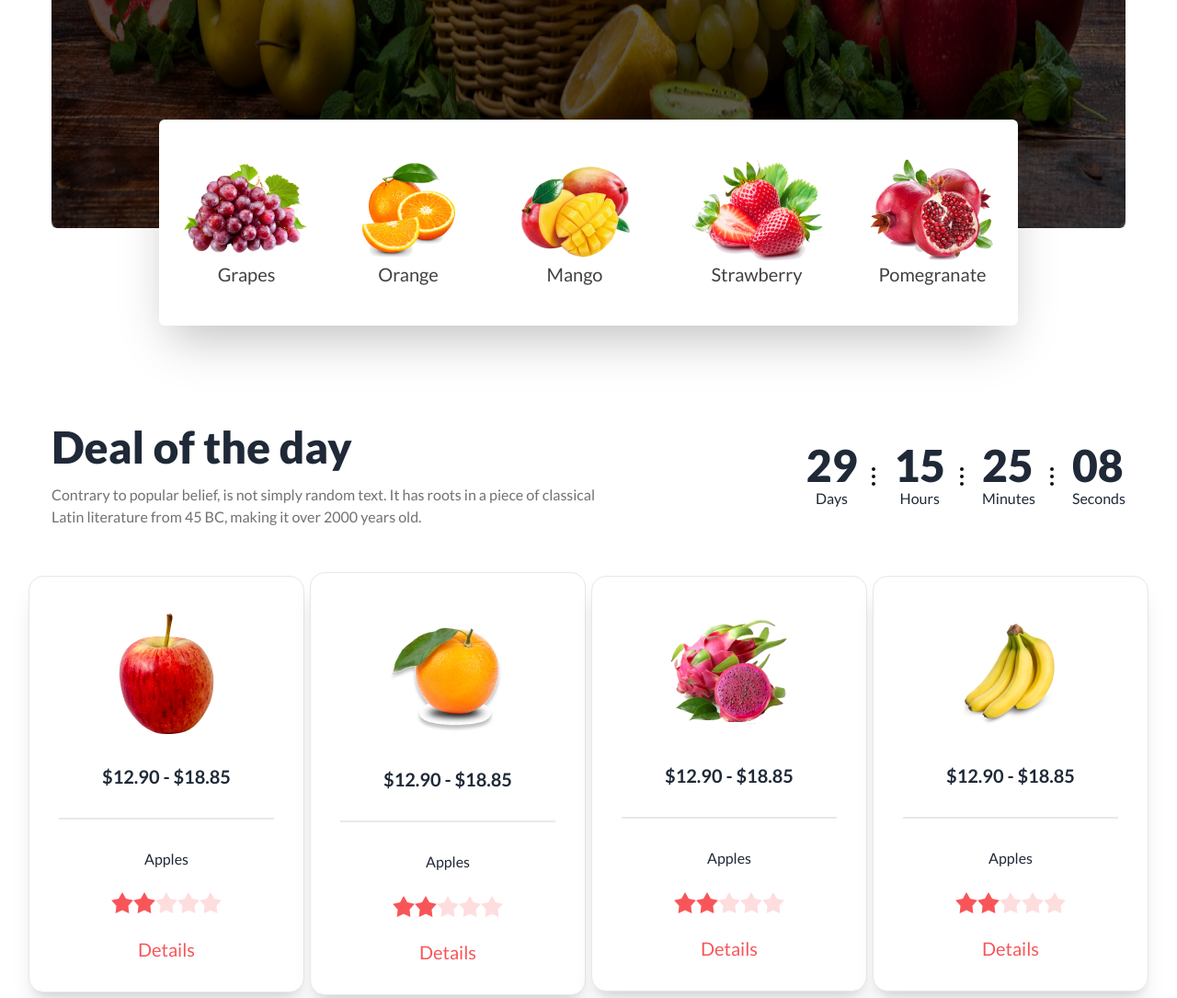
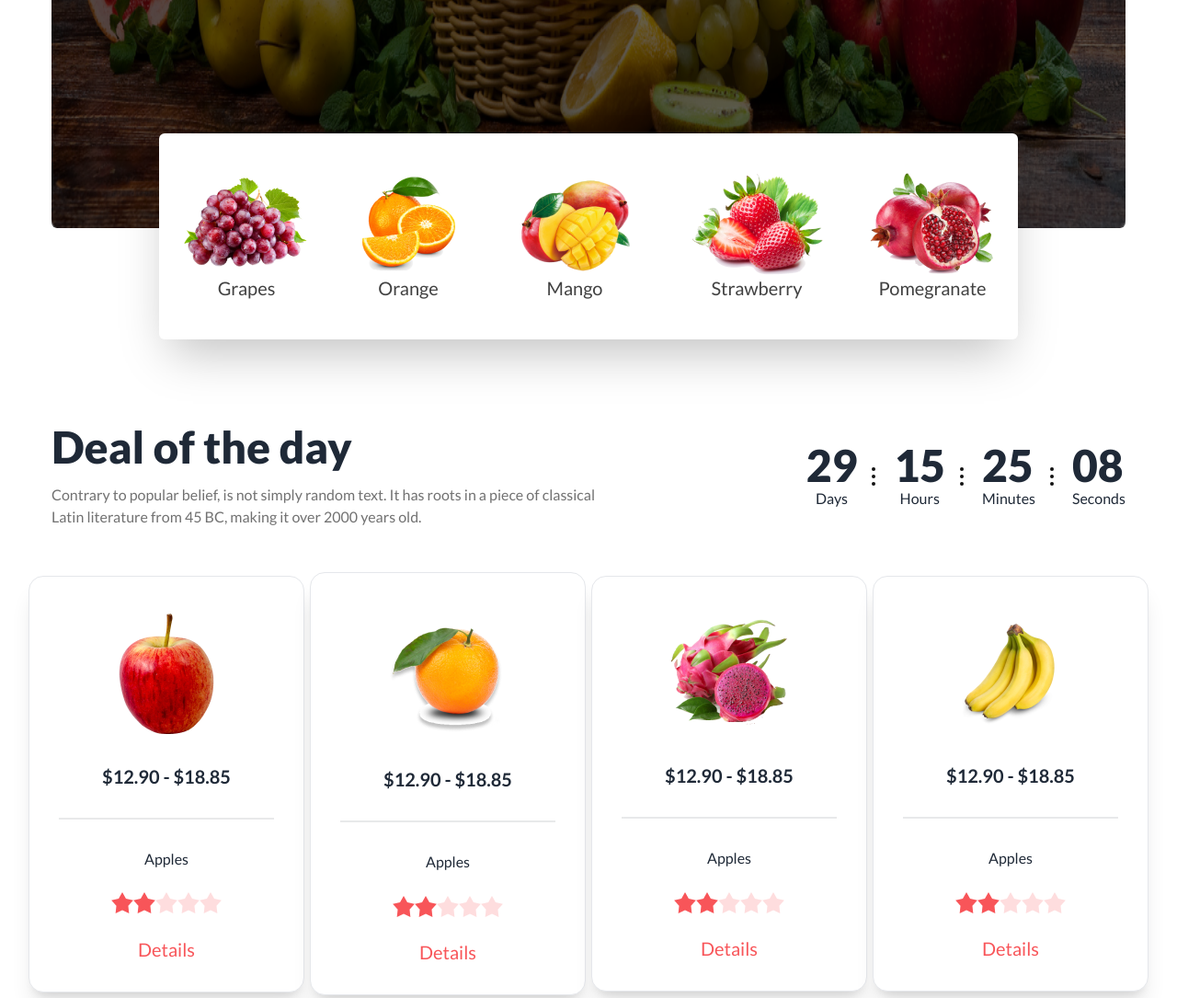
Before and after one commit to hasibmuhammad/fruit-brust, a plain HTML site: page index.html in a window 1280 px wide. Shown: the part 820-1905 px from the top of the page at 92% size. Drawn offline with nearby package versions, Linux system fonts and the light colour scheme; grey boxes are pictures that could not be loaded.

Commit message:
Modified

```diff
--- a/index.html
+++ b/index.html
@@ -255,7 +255,7 @@
           </div>
         </div>
         <div
-          class="hidden lg:block absolute bg-white w-4/5 h-56 -bottom-[100px] left-[10%] shadow-2xl rounded-md"
+          class="hidden lg:block absolute bg-white w-4/5 h-56 -bottom-[100px] xl:-bottom-[115px] left-[10%] shadow-2xl rounded-md"
         >
           <div class="flex h-full justify-center items-center gap-12">
             <div class="flex flex-col justify-center items-center">
```
